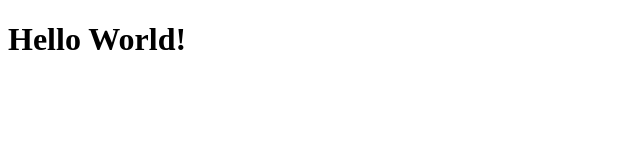
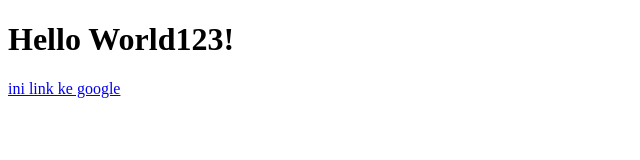
Before and after one commit to seanganteng/course1, a plain HTML site: page index.html in a window 1280 px wide. Shown: the whole page, without its empty margins (0-640 px from the left). Drawn offline with Linux system fonts and the light colour scheme.

Commit message:
firstcommit

```diff
--- a/index.html
+++ b/index.html
@@ -4,6 +4,7 @@
         <title>Test</title>
     </head>
     <body>
-        <h1> Hello World!</h1>
+        <h1> Hello World123!</h1>
+        <a href="google.com">ini link ke google</a>
     </body>
 </html>
```
